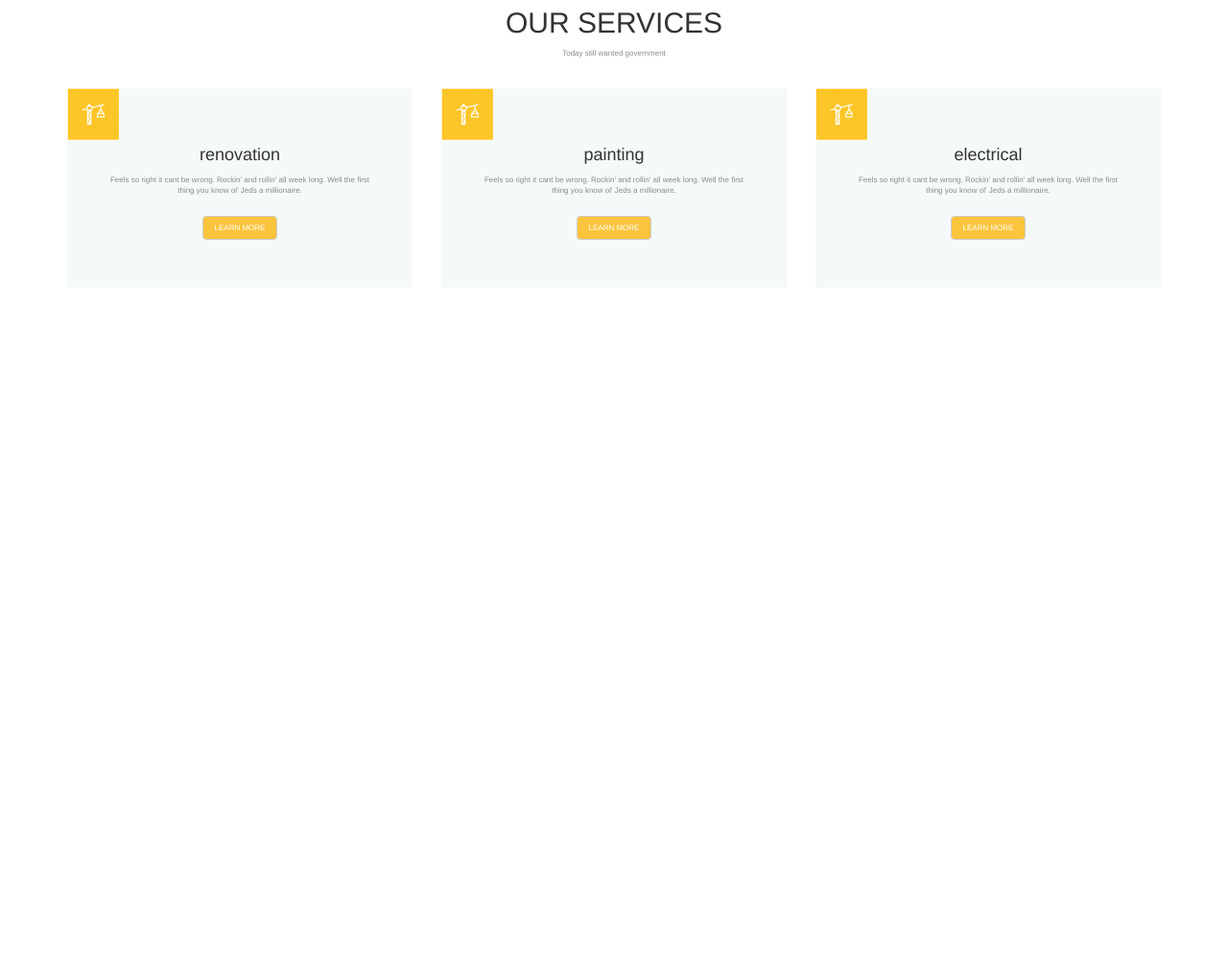
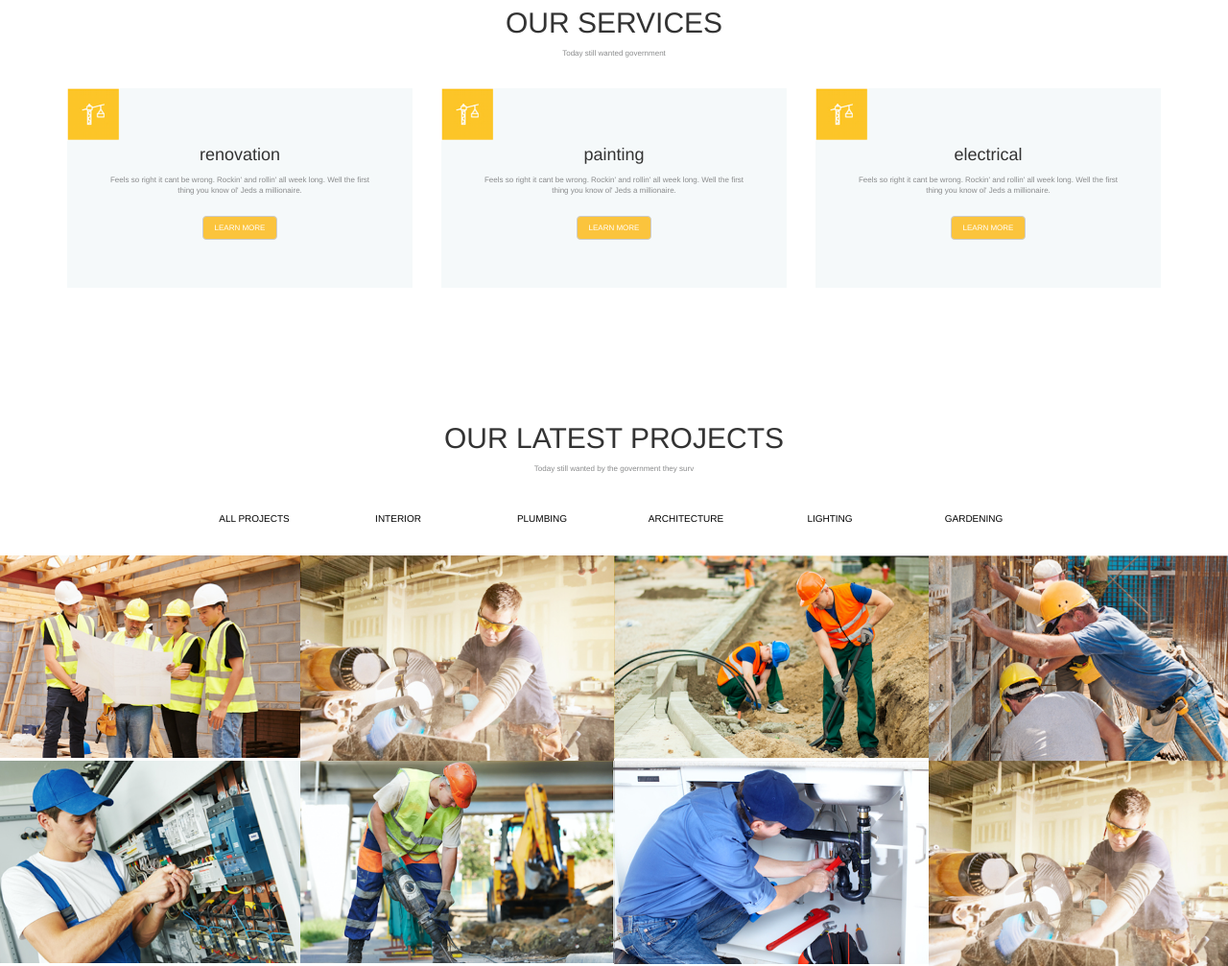
Before and after one commit to yakushou730/FrontEndHomework-bootstrap, a plain HTML site: page index.html in a window 1280 px wide. Shown: the part 1166-2173 px from the top of the page at 96% size. Before the commit the page ends 1466 px from the top, so only its background shows below. Drawn offline with Linux system fonts and the light colour scheme.

Commit message:
Finish: (wireframe) our-latest-projects

```diff
--- a/css/main.css
+++ b/css/main.css
@@ -177,6 +177,39 @@
   margin: 20px 0px 50px;
 }
 
+/* .our-latest-services */
+.project-list{
+  margin: 0 auto;
+  display: table;
+}
+
+.project-list li {
+  float: left;
+  width:100%;
+}
+
+.project-list a {
+  color: black;
+  font-size: 10px;
+}
+
+/* .our-latest-projects */
+/*.project-list{
+  max-width: 500px;
+}*/
+
+.prj-pic {
+  display: block;
+  width: 100%;
+  height: auto;
+  max-width: 500px;
+  margin: 0 auto;
+}
+
+.our-latest-projects .col-sm-12 {
+  padding: 0px;
+}
+
 
 @media (min-width: 991px){
 
@@ -210,4 +243,30 @@
     margin-top: 120px;
   }
 
+  /* .our-latest-projects */
+  .our-latest-projects {
+    margin-top: 120px;
+  }
+
+  .project-list li {
+    width:150px;
+  }
+
+  /* our-latest-projects */
+  .our-latest-projects .container {
+    width: 100%;
+    padding-left: 0px;
+    padding-right: 0px;
+    margin-left: 0px;
+    margin-right: 0px;
+  }
+
+  .project-list {
+    margin-bottom: 20px;
+  }
+
+  .our-latest-projects .col-md-3 {
+    padding: 0px;
+  }
+
 }
--- a/index.html
+++ b/index.html
@@ -4,6 +4,7 @@
   <meta charset="UTF-8">
   <meta name="viewport" content="width=device-width; initial-scale=1">
   <link rel="stylesheet" href="css/bootstrap.min.css">
+  <link rel="stylesheet" href="css/font-awesome.min.css">
   <link rel="stylesheet" href="css/main.css">
   <title>FrontEndHomework-bootstrap + RWD</title>
 </head>
@@ -162,5 +163,74 @@
 
   </section>
 
+  <section class="our-latest-projects">
+    <div class="container text-center">
+      <div class="title">
+        <h2 class="text-uppercase">
+          our latest projects
+        </h2>
+        <p class="desc-color">
+          Today still wanted by the government they surv
+        </p>
+      </div>
+
+
+      <div class="projects row">
+        <div class="col-sm-12">
+          <ul class="project-list nav nav-pills text-uppercase text-center clearfix">
+            <li><a href="#">all projects</a></li>
+            <li><a href="#">interior</a></li>
+            <li><a href="#">plumbing</a></li>
+            <li><a href="#">architecture</a></li>
+            <li><a href="#">lighting</a></li>
+            <li><a href="#">gardening</a></li>
+          </ul>
+        </div>
+
+        <div class="project1 col-sm-12 col-md-3">
+          <img class="prj-pic" src="image/project1.png" alt="project1">
+        </div>
+
+        <div class="project col-sm-12 col-md-3">
+
+          <img class="prj-pic" src="image/project8.png" alt="project2">
+
+        </div>
+        <div class="project col-sm-12 col-md-3">
+
+          <img class="prj-pic" src="image/project3.png" alt="project3">
+
+        </div>
+        <div class="project col-sm-12 col-md-3">
+
+          <img class="prj-pic" src="image/project4.png" alt="project4">
+
+        </div>
+        <div class="project col-sm-12 col-md-3">
+
+          <img class="prj-pic" src="image/project5.png" alt="project5">
+
+        </div>
+        <div class="project col-sm-12 col-md-3">
+
+          <img class="prj-pic" src="image/project6.png" alt="project6">
+
+        </div>
+        <div class="project col-sm-12 col-md-3">
+
+          <img class="prj-pic" src="image/project7.png" alt="project7">
+
+        </div>
+        <div class="project col-sm-12 col-md-3">
+
+          <img class="prj-pic" src="image/project8.png" alt="project8">
+
+        </div>
+      </div>
+
+
+    </div>
+  </section>
+
 </body>
 </html>
```
Also changed, not shown: image/project1.png (renamed from css/image/project1.png), image/project3.png (renamed from css/image/project3.png), image/project4.png (renamed from css/image/project4.png), image/project5.png (renamed from css/image/project5.png), image/project6.png (renamed from css/image/project6.png), image/project7.png (renamed from css/image/project7.png), image/project8.png (renamed from css/image/project8.png).
